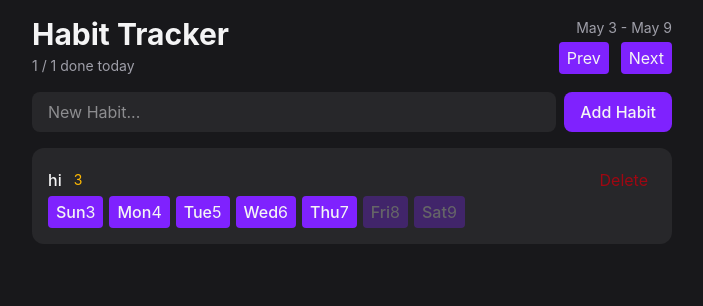
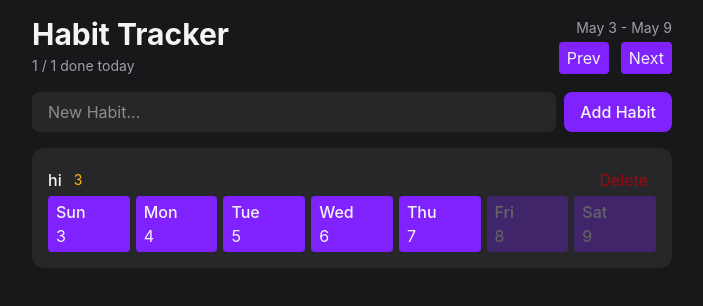
Before and after one commit to Adris3/habit_tracker, a React (Vite) app: page / in a window 1280 px wide. Shown: the top 306 px of the page, without its empty margins (288-991 px from the left). Built offline with nearby package versions, Linux system fonts and the light colour scheme.

Commit message:
Making the seven days span the full width of the habit list

```diff
--- a/src/components/Habitlist.tsx
+++ b/src/components/Habitlist.tsx
@@ -38,7 +38,7 @@ function Habititem({ habit }: HabititemProps) {
 
             <div className="flex gap-1.5">
                 {visibleDates.map(date => (
-                    <Button key={date.toISOString()} disabled={isFuture(date)}>
+                    <Button className= "flex flex-1 flex-col"key={date.toISOString()} disabled={isFuture(date)}>
                         <span className="font-medium">{format(date, "EEE")}</span>
                         <span>{format(date, "d")}</span>
                     </Button>
```
